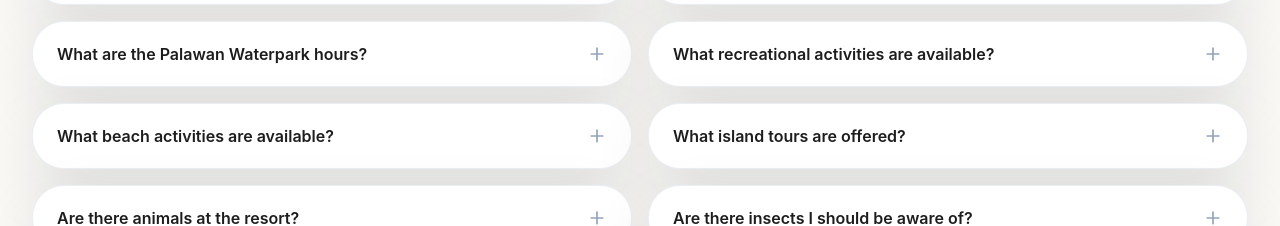
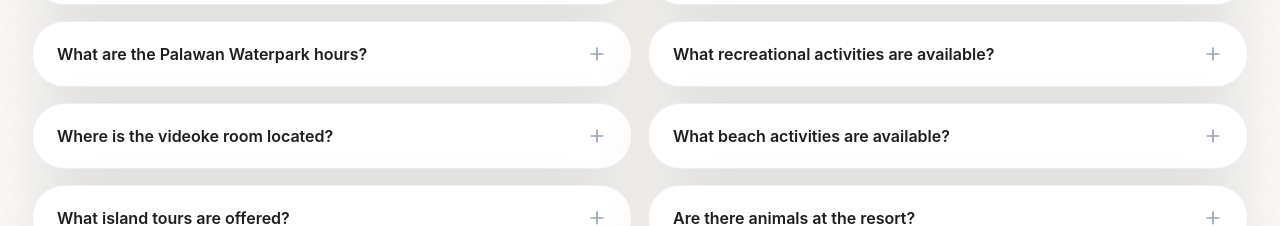
Before and after one commit to Juanich07/astoria-ai-concierge, a Next.js app: page / in a window 1280 px wide. Shown: the part 5161-5387 px from the top of the page. Built offline with nearby package versions, Linux system fonts and the light colour scheme; no server answers.

Commit message:
data: add videoke room location (BOH Building, 2nd floor)

```diff
--- a/src/data/faqs.ts
+++ b/src/data/faqs.ts
@@ -100,6 +100,11 @@
     answer: 'Available to checked-in guests (with charges): Videoke, Billiards, Table tennis, Scrabble, Chess, and Playstation games. Please dial "0" to arrange any activities.'
   },
   {
+    id: 'videoke-location',
+    question: 'Where is the videoke room located?',
+    answer: 'The videoke room is located at BOH Building, 2nd floor. To make a reservation, please visit the Front Office in The Canopy or dial "0" for assistance.'
+  },
+  {
     id: 'beach-activities',
     question: 'What beach activities are available?',
     answer: 'For checked-in guests: Paddleboards (1 hour maximum included; additional usage charged; weather/tide dependent), Bicycles (1 hour included; additional usage charged), Crystal kayak (with charges), Volleyball, and Badminton. Ask the lifeguard on duty for assistance.'
```
